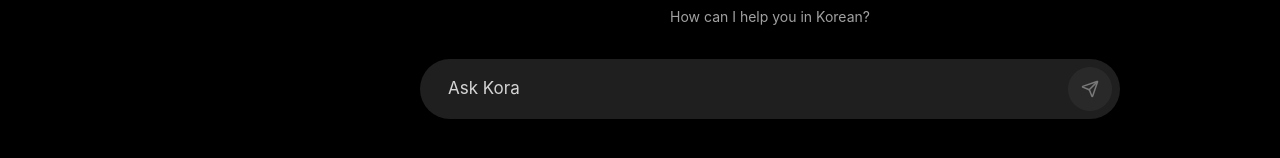
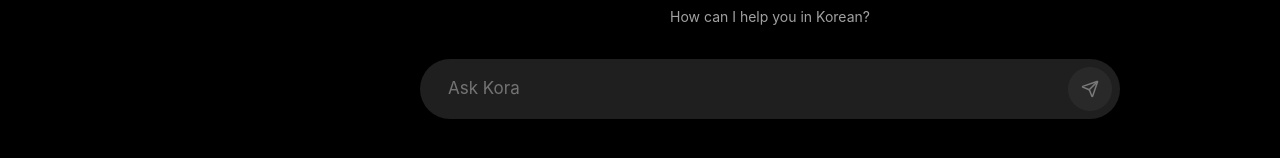
Before and after one commit to dutaalamin/kora, a React (Vite) app: page / in a window 1280 px wide. Shown: the part 320-478 px from the top of the page. Built offline with nearby package versions, Linux system fonts and the light colour scheme.

Commit message:
Gelapkan tulisan placeholder 'Ask Kora' (neutral-500)

```diff
--- a/src/App.tsx
+++ b/src/App.tsx
@@ -148,7 +148,7 @@
         onKeyDown={onKey}
         rows={1}
         placeholder="Ask Kora"
-        className="max-h-[180px] min-h-[30px] flex-1 resize-none self-center bg-transparent py-1.5 text-[17px] text-white outline-none placeholder:text-neutral-300"
+        className="max-h-[180px] min-h-[30px] flex-1 resize-none self-center bg-transparent py-1.5 text-[17px] text-white outline-none placeholder:text-neutral-500"
       />
       <button
         onClick={() => kirim()}
```
